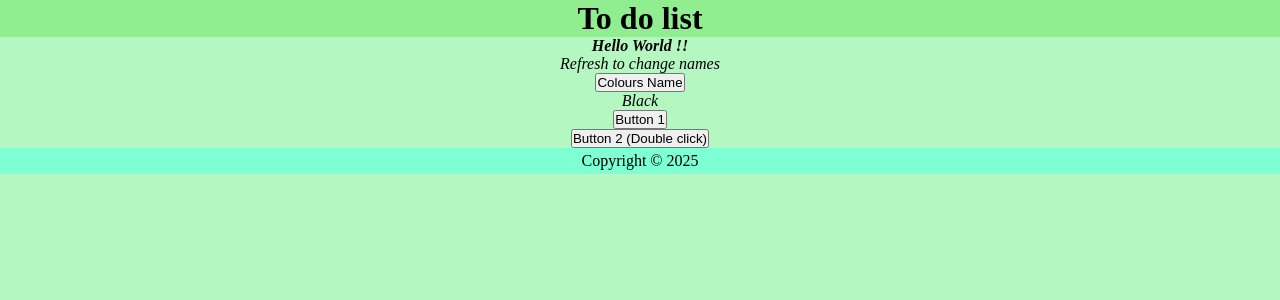
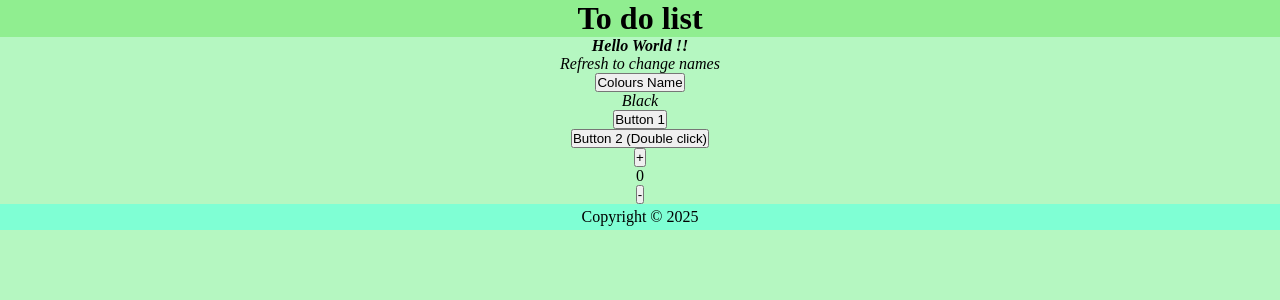
Before and after one commit to coddzz/react, a React (Create React App) app: page / in a window 1280 px wide. Shown: the top 300 px of the page. Built offline with nearby package versions, Linux system fonts and the light colour scheme.

Commit message:
useState() Hook

```diff
--- a/src/Content.js
+++ b/src/Content.js
@@ -1,4 +1,5 @@
-import React, { useState } from 'react'
+import React from "react";
+import { useState } from "react";
 
 const Content = () => {
 
@@ -16,6 +17,16 @@ const Content = () => {
         console.log(msg);
     }
 
+    const [count, setCount] = useState(0);
+
+    function incrementFunction() {
+        setCount(prevCount => prevCount + 1)
+    }
+
+    function decrementFunction() {
+        setCount(prevCount => prevCount - 1)
+    }
+
     return (
         <main>
             <i>
@@ -26,6 +37,11 @@ const Content = () => {
             </i>
             <button onClick={handleClick}> Button 1 </button>
             <button onDoubleClick={() => handleClick2("Hello World!!")}> Button 2 (Double click)</button>
+            <button onClick={incrementFunction}>+</button>
+            <span>{count}</span>
+            <button onClick={decrementFunction}>-</button>
+
+
         </main>
     )
 }
```
